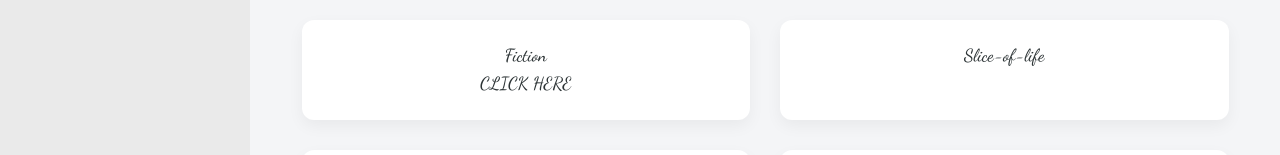
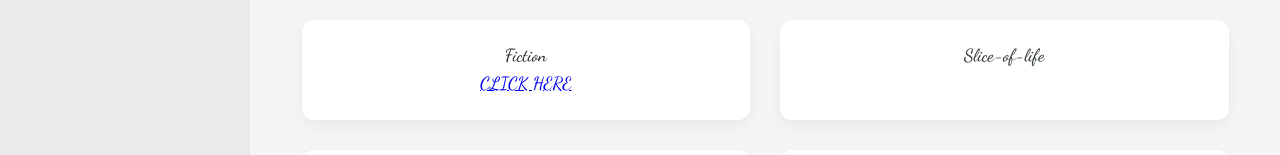
Before and after one commit to me-ra-ops/Go--N-Read, a plain HTML site: page index.html in a window 1280 px wide. Shown: the part 344-499 px from the top of the page. Drawn offline with Linux system fonts and the light colour scheme.

Commit message:
Update index.html

```diff
--- a/index.html
+++ b/index.html
@@ -29,7 +29,7 @@
         <section class="category-section">
           <h2>Explore Categories</h2>
           <div class="category-grid">
-            <div class="category-card">Fiction<p><a href="fiction.html"></a>CLICK HERE</p></div>
+            <div class="category-card">Fiction<p><a href="fiction.html">CLICK HERE</a></p></div>
             <div class="category-card">Slice-of-life</div>
             <div class="category-card">Biographies</div>
             <div class="category-card">Science & Technology</div>
```
